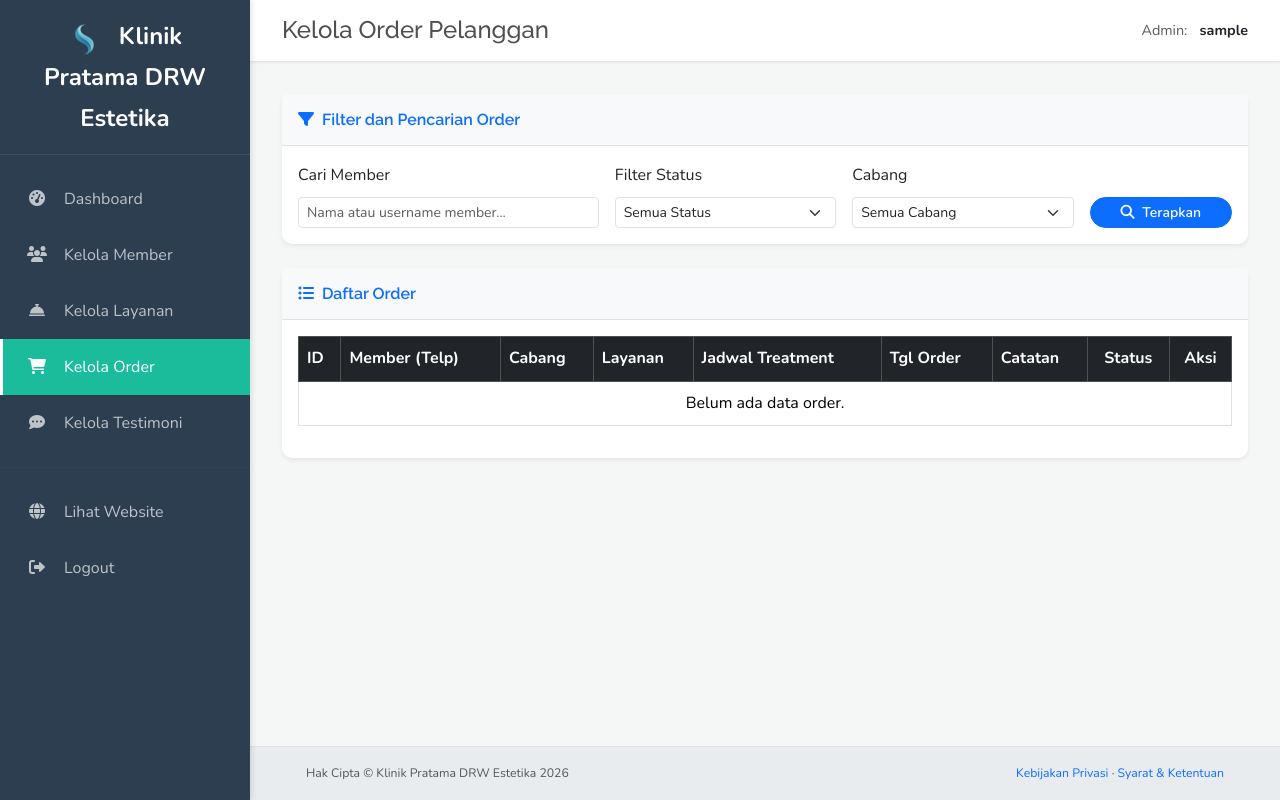
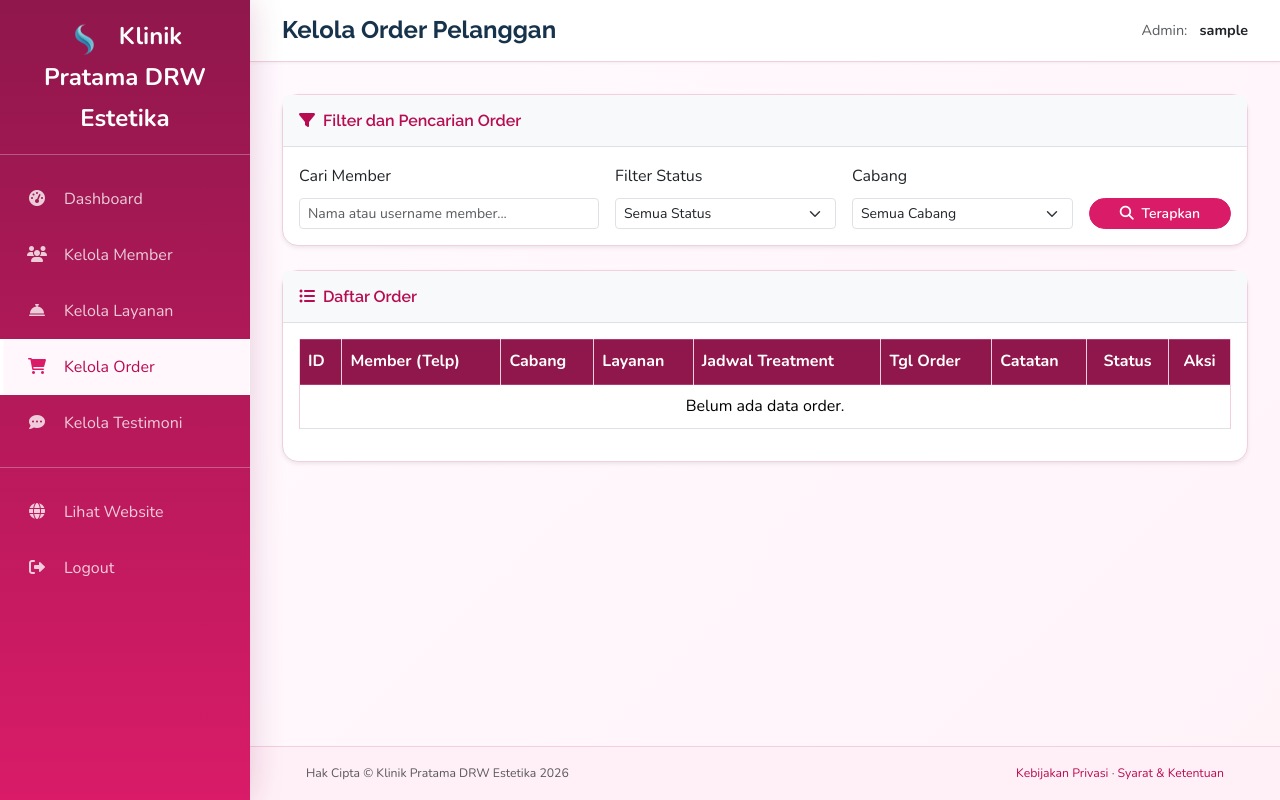
Before and after one commit to mkwcorp88/klinik_kecantikan, a PHP site: page /admin/kelola_order.php in a window 1280 px wide. Run offline with PHP 8.4, Linux system fonts and the light colour scheme; the visitor is signed in with stand-in values (Sample User, id 1); data comes from the database, SQL or seed files in the repository; data that the repository does not hold is empty.

Commit message:
Rebrand admin portal with clinic palette

```diff
--- a/admin/index.php
+++ b/admin/index.php
@@ -235,6 +235,7 @@ $conn->close();
         }
 
     </style>
+    <link href="../css/admin-theme.css" rel="stylesheet">
 </head>
 <body>
     <div class="d-flex">
--- a/admin/kelola_layanan.php
+++ b/admin/kelola_layanan.php
@@ -216,6 +216,7 @@ if($pending_testimoni_query) $pending_testimoni_query->close();
             .admin-header { position: static; }
         }
     </style>
+    <link href="../css/admin-theme.css" rel="stylesheet">
 </head>
 <body>
     <div class="d-flex">
--- a/admin/kelola_order.php
+++ b/admin/kelola_order.php
@@ -144,6 +144,7 @@ $actionUrlHtml = htmlspecialchars($action_url, ENT_QUOTES, 'UTF-8');
             .admin-header { position: static; }
         }
     </style>
+    <link href="../css/admin-theme.css" rel="stylesheet">
 </head>
 <body class="d-flex flex-column min-vh-100">
     <div class="d-flex">
--- a/admin/kelola_testimoni.php
+++ b/admin/kelola_testimoni.php
@@ -149,6 +149,7 @@ $actionUrlHtml = htmlspecialchars($action_url, ENT_QUOTES, 'UTF-8');
             .admin-header { position: static; }
         }
     </style>
+    <link href="../css/admin-theme.css" rel="stylesheet">
 </head>
 <body class="d-flex flex-column min-vh-100">
     <div class="d-flex">
--- a/admin/kelola_user.php
+++ b/admin/kelola_user.php
@@ -156,6 +156,7 @@ $conn->close();
             }
         }
     </style>
+    <link href="../css/admin-theme.css" rel="stylesheet">
 </head>
 <body>
     <div class="d-flex">
--- /dev/null
+++ b/css/admin-theme.css
@@ -0,0 +1,130 @@
+:root {
+    --drw-pink: #d91b68;
+    --drw-pink-dark: #b80c52;
+    --drw-pink-soft: #fff0f7;
+    --drw-ink: #17334b;
+    --drw-border: #f0cfdf;
+}
+
+body {
+    background: linear-gradient(135deg, #fffaff 0%, #fff3f8 100%);
+    color: var(--drw-ink);
+}
+
+.admin-sidebar {
+    background: linear-gradient(180deg, #8f174b 0%, var(--drw-pink) 100%);
+    box-shadow: 0 0 2rem rgba(128, 17, 69, 0.2);
+}
+
+.admin-sidebar .sidebar-brand {
+    border-bottom-color: rgba(255, 255, 255, 0.28);
+}
+
+.admin-sidebar .nav-link {
+    color: rgba(255, 255, 255, 0.78);
+}
+
+.admin-sidebar .nav-link:hover {
+    background-color: rgba(255, 255, 255, 0.14);
+    border-left-color: #fff;
+    color: #fff;
+}
+
+.admin-sidebar .nav-link.active {
+    background-color: #fff7fb;
+    border-left-color: #fff;
+    color: var(--drw-pink-dark);
+    box-shadow: inset 0 0 0 1px rgba(255, 255, 255, 0.7);
+}
+
+.admin-sidebar .nav-link.active .fas {
+    color: var(--drw-pink);
+}
+
+.admin-sidebar hr.text-secondary {
+    border-top-color: rgba(255, 255, 255, 0.28);
+    opacity: 1;
+}
+
+.admin-header {
+    background-color: rgba(255, 255, 255, 0.96);
+    border-bottom-color: var(--drw-border);
+}
+
+.admin-header h1 {
+    color: var(--drw-ink);
+    font-weight: 700;
+}
+
+.admin-content-area .card,
+.admin-login-card {
+    border: 1px solid var(--drw-border);
+    border-radius: 1rem;
+    box-shadow: 0 0.7rem 1.8rem rgba(128, 17, 69, 0.08);
+}
+
+.admin-content-area .card-header {
+    background-color: #fff7fb;
+    border-bottom-color: var(--drw-border);
+}
+
+.admin-content-area .text-primary {
+    color: var(--drw-pink-dark) !important;
+}
+
+.admin-main-content a:not(.btn) {
+    color: var(--drw-pink-dark);
+}
+
+.btn-primary {
+    --bs-btn-bg: var(--drw-pink);
+    --bs-btn-border-color: var(--drw-pink);
+    --bs-btn-hover-bg: var(--drw-pink-dark);
+    --bs-btn-hover-border-color: var(--drw-pink-dark);
+    --bs-btn-active-bg: #970b43;
+    --bs-btn-active-border-color: #970b43;
+    --bs-btn-focus-shadow-rgb: 217, 27, 104;
+}
+
+.form-control:focus,
+.form-select:focus {
+    border-color: rgba(217, 27, 104, 0.58);
+    box-shadow: 0 0 0 0.25rem rgba(217, 27, 104, 0.14);
+}
+
+.table > :not(caption) > * > * {
+    border-color: var(--drw-border);
+}
+
+.table-dark {
+    --bs-table-bg: #8f174b;
+    --bs-table-border-color: #b13a73;
+    --bs-table-striped-bg: #7e123f;
+    --bs-table-hover-bg: #7e123f;
+}
+
+.admin-footer {
+    background-color: #fff0f7;
+    border-top-color: var(--drw-border);
+    color: #674258;
+}
+
+.admin-login-body {
+    background: radial-gradient(circle at top left, #ffe2ee 0%, #fff8fb 45%, #f6fbff 100%);
+}
+
+.admin-login-card .card-header {
+    background: linear-gradient(135deg, #8f174b 0%, var(--drw-pink) 100%) !important;
+    border-bottom: 0;
+    padding: 1.5rem;
+}
+
+.admin-login-footer {
+    background: #8f174b !important;
+}
+
+@media (max-width: 767px) {
+    .admin-sidebar {
+        box-shadow: none;
+    }
+}
```
Also changed, not shown: admin/login_admin.php (+4 -3 lines).
